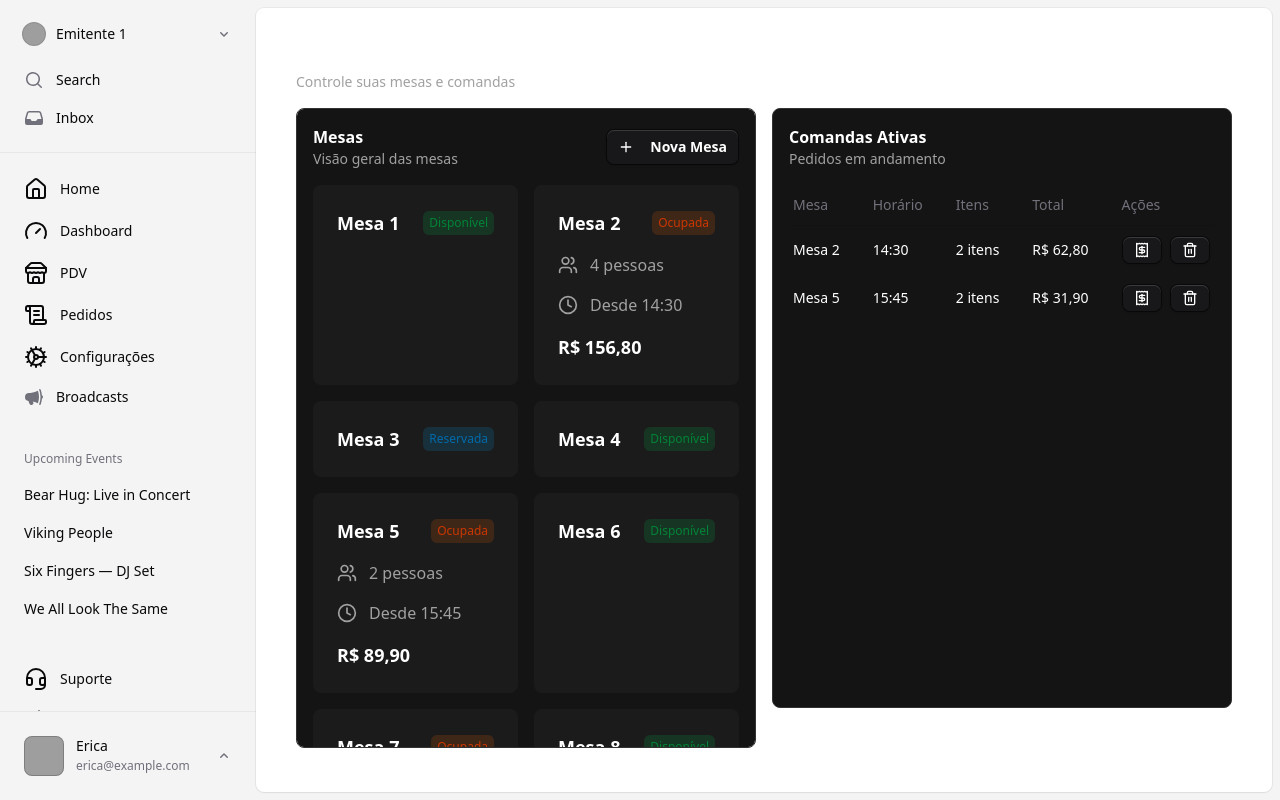
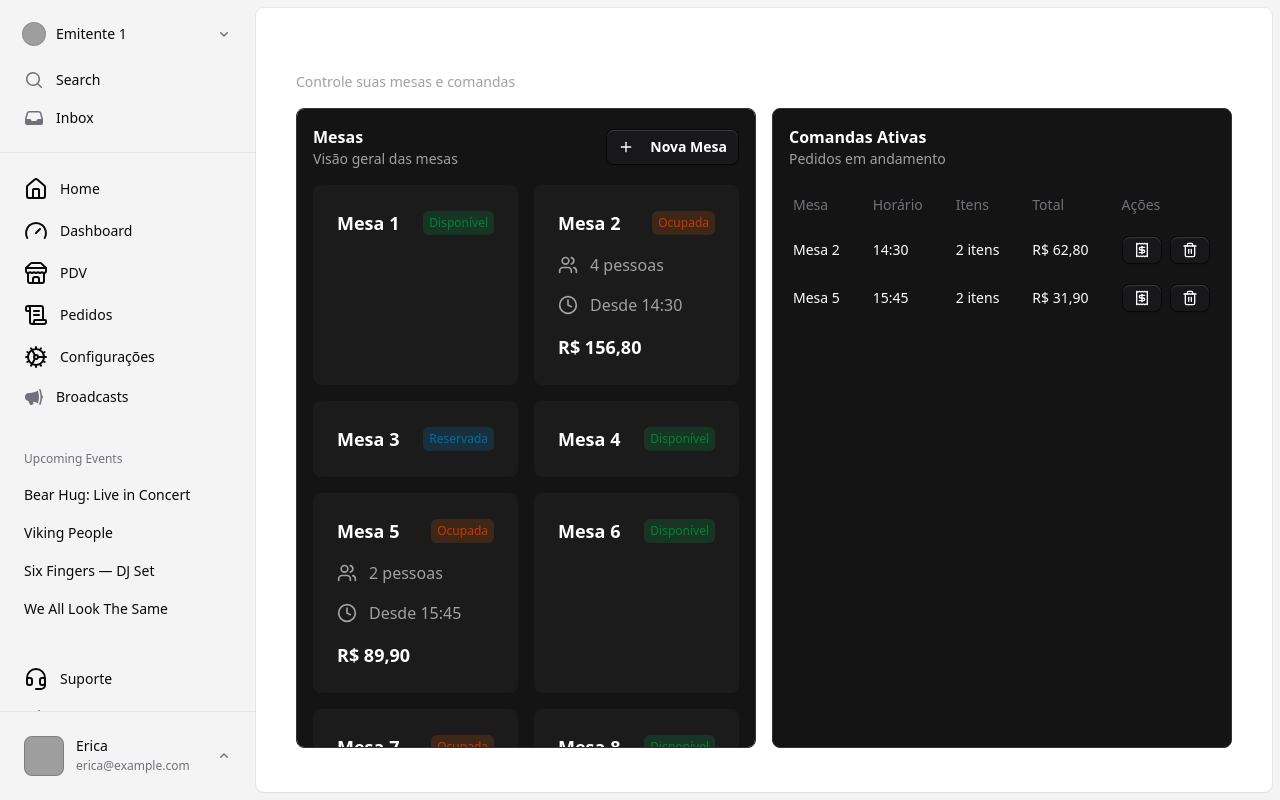
Before and after one commit to pabloalves01/gastro-flow, a React (Vite) app in the folder frontend/: page /pdv/mesas in a window 1280 px wide. Built offline with nearby package versions, Linux system fonts and the light colour scheme; grey boxes are pictures that could not be loaded.

Commit message:
Update table-management.tsx

```diff
--- a/frontend/src/pages/pdv/table-management.tsx
+++ b/frontend/src/pages/pdv/table-management.tsx
@@ -190,7 +190,7 @@ export default function TableManagement() {
           </div>
 
           {/* Active Orders */}
-          <div className="bg-[#141414] border border-[#333333] p-4 rounded-lg h-[600px] flex flex-col">
+          <div className="bg-[#141414] border border-[#333333] p-4 rounded-lg max-h-[80vh] flex flex-col">
             <div className="flex flex-col gap-4 h-full">
               <div className="flex items-center justify-between">
                 <div>
```
